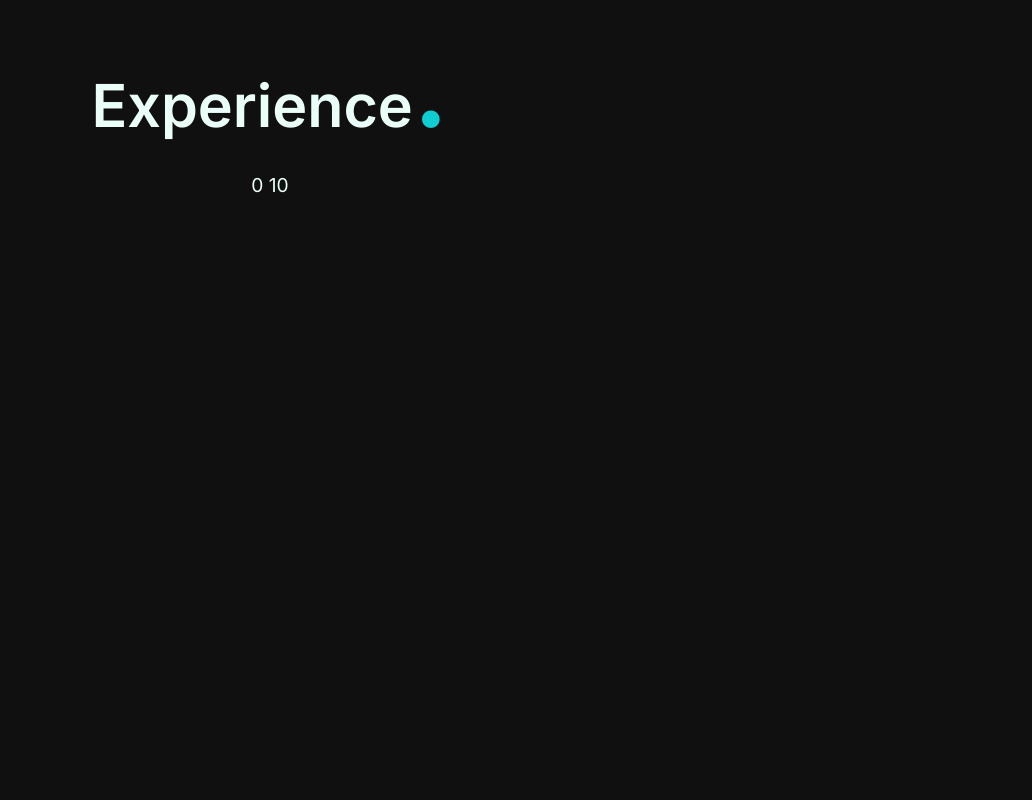
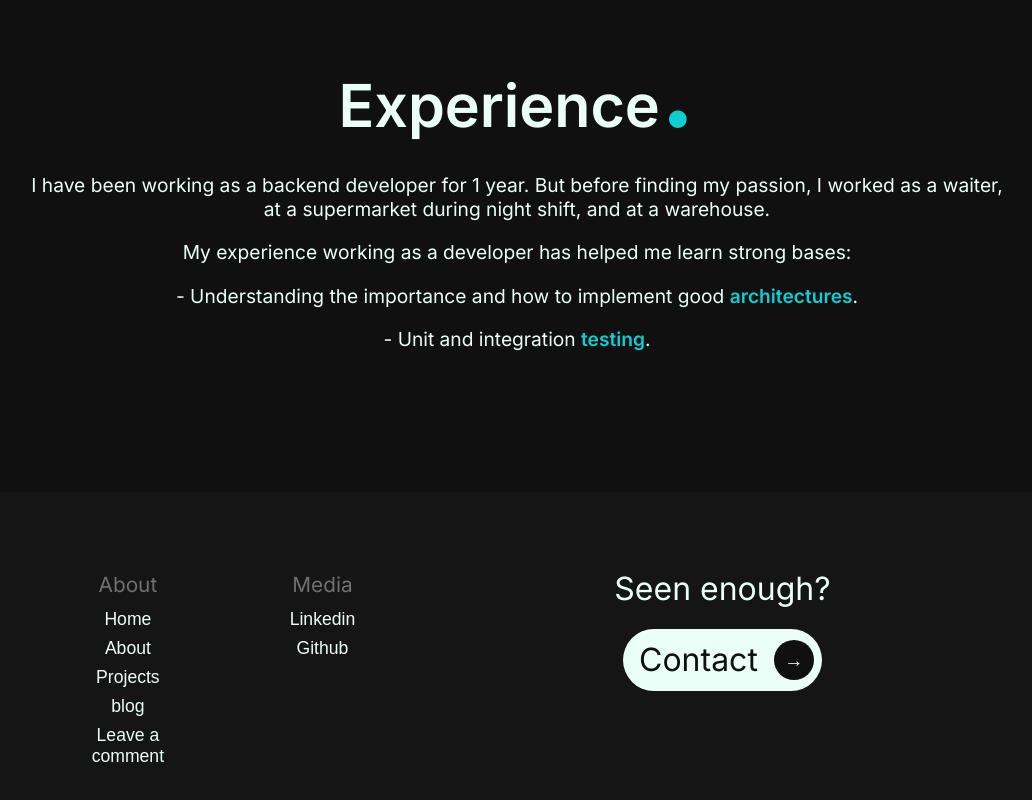
Before and after one commit to hectorsp10/CVWeb, a React (Vite) app in the folder frontend/: page /about in a window 1280 px wide. Shown: the part 386-1186 px from the top of the page, without its empty margins (123-1155 px from the left). Before the commit the page ends 800 px from the top, so only its background shows below. Built offline with nearby package versions, Linux system fonts and the light colour scheme.

Commit message:
Added about content

```diff
--- a/frontend/src/components/reusable/Footer.tsx
+++ b/frontend/src/components/reusable/Footer.tsx
@@ -4,7 +4,7 @@ import SecondaryButton from '../reusable/SecondaryButton'
 export default function Footer() {
   return (
     <footer className="footer">
-      <div className='row'>
+      <div className='row container'>
         <div className="button-list">
           <a className='button-list-title'>About</a>
           <button className="footer-button">Home</button>
--- a/frontend/src/pages/About.tsx
+++ b/frontend/src/pages/About.tsx
@@ -1,4 +1,6 @@
 import Header from '../components/reusable/Header.tsx'
+import Footer from '../components/reusable/Footer.tsx'
+
 import '../styles/pages/About.css'
 import React, { useEffect, useState } from 'react';
 
@@ -16,6 +18,12 @@ function calculateExperience(from: Date, to: Date) {
   if (months < 0) {
     years -= 1;
     months += 12;
+  }
+
+  if (years == 0) {
+    years += 1;
+    months = 0;
+    days = 0;
   }
 
   return { years, months, days };
@@ -71,12 +79,23 @@ export default function About() {
             <div className='about-section-content'>
               <h1 className='title-1'>Experience<a className='dot'>.</a></h1>
               <p className='text'>
-                {experience.years} {experience.months}
+                I have been working as a backend developer for {experience.years} year{experience.years !== 1 && 's'}.
+                But before finding my passion, I worked as a waiter, at a supermarket during night shift, and at a warehouse.
+              </p>
+              <p className='text'>
+                My experience working as a developer has helped me learn strong bases:
+              </p>
+              <p className='text'>
+                - Understanding the importance and how to implement good <strong>architectures</strong>.
+              </p>
+              <p className='text'>
+                - Unit and integration <strong>testing</strong>.
               </p>
             </div>
           </div>
         </div>
       </section>
+      <Footer/>
     </>
   );
 }
--- a/frontend/src/styles/components/reusable/Footer.css
+++ b/frontend/src/styles/components/reusable/Footer.css
@@ -28,6 +28,7 @@
 
 .footer-button:hover{
   transform: scale(1.1);
+  color: rgb(184, 184, 184);
 }
 
 .footer-contact{
--- a/frontend/src/styles/index.css
+++ b/frontend/src/styles/index.css
@@ -20,8 +20,8 @@ body {
 }
 
 .container {
-    margin-left: 15%;
-    margin-right: 15%;
+    margin-left: 10%;
+    margin-right: 10%;
     margin-bottom: 10%;
     margin-top: 4%;
     z-index: 1;
```
